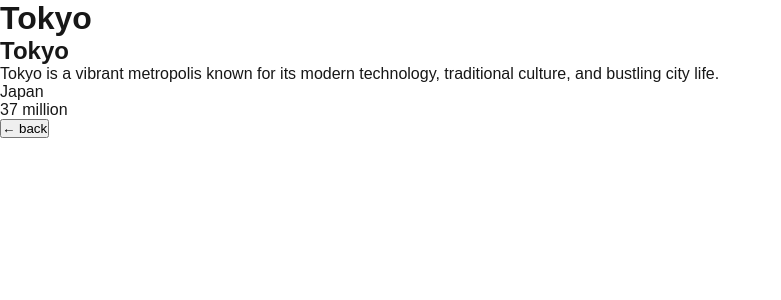
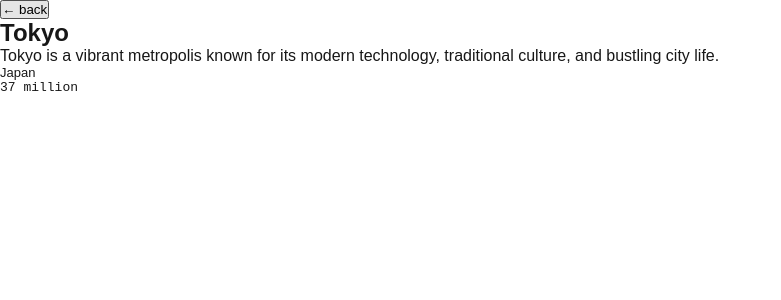
Before and after one commit to jakobm101/cities, a Next.js app: page /cities/1 in a window 1280 px wide. Shown: the top 300 px of the page, without its empty margins (0-781 px from the left). Built offline with nearby package versions, Linux system fonts and the light colour scheme.

Commit message:
all up and running

```diff
--- a/src/app/cities/[id]/page.jsx
+++ b/src/app/cities/[id]/page.jsx
@@ -1,19 +1,20 @@
-'use client'
+"use client";
 import { use } from "react";
 import cities from "../../../../lib/data";
 import City from "@/components/Cities/City";
 import { useRouter } from "next/navigation";
+import Button__Back from "@/components/Button__Back";
 
 export default function CityPage({ params }) {
-  const { back } = useRouter;
+  const { back } = useRouter();
   const { id } = use(params);
   // just "==" to avoid type mismatch
   const city = cities.find((item) => item.id == id || item.slug == id);
 
   return (
     <>
-      <h1>{city.name}</h1>
-      <City city={city} back={back} />
+      <Button__Back back={back} />
+      <City city={city} />
     </>
   );
 }
--- a/src/components/Cities/City/index.js
+++ b/src/components/Cities/City/index.js
@@ -1,6 +1,4 @@
-import Button__Back from "@/components/Button__Back";
-
-export default function City({ city,back }) {
+export default function City({ city }) {
   const { id, name, description, country, population } = city;
   return (
     <>
@@ -8,11 +6,10 @@ export default function City({ city,back }) {
         <h2>{name}</h2>
         <ul>
           <li>{description}</li>
-          <li>{country}</li>
-          <li>{population}</li>
+          <li style={{fontSize:'small'}}>{country}</li>
+          <li style={{fontFamily:'monospace'}}>{population}</li>
         </ul>
       </article>
-      <Button__Back back={back}/>
     </>
   );
 }
--- a/src/components/Cities/index.js
+++ b/src/components/Cities/index.js
@@ -5,7 +5,7 @@ export default function Cities() {
   return (
     <ul>
       {cities.map((city) => (
-        <li>
+        <li key={city.slug}>
           <button>
             <Link href={`/cities/${city.slug}`}>{city.name}</Link>
           </button>
```
